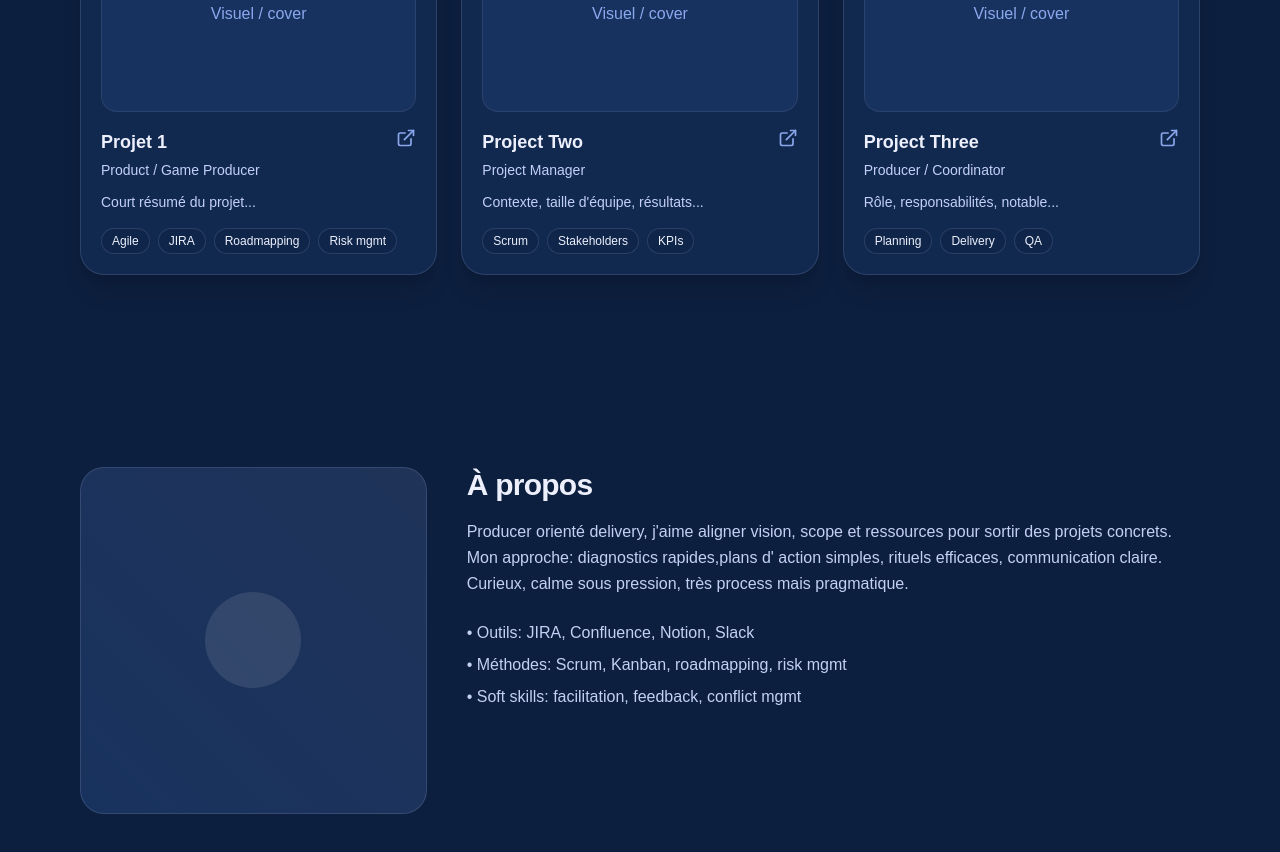
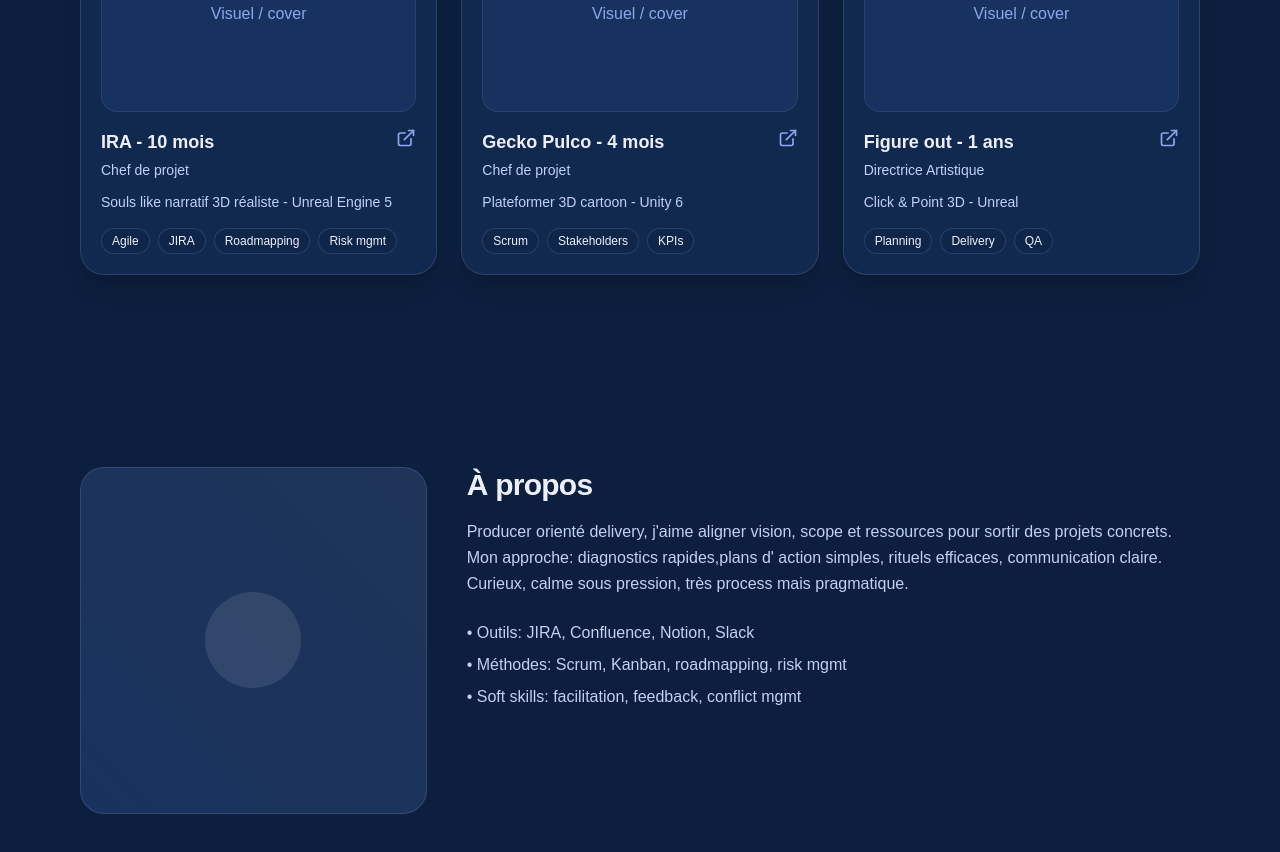
Before and after one commit to ghostofus/louann-portfolio, a Next.js app: page / in a window 1280 px wide. Shown: the part 1300-2152 px from the top of the page. Built offline with nearby package versions, Linux system fonts and the light colour scheme.

Commit message:
Ajout des projets (en cours , à terminer)

```diff
--- a/app/page.js
+++ b/app/page.js
@@ -8,9 +8,9 @@ import { ArrowRight, Mail, Github, Linkedin, ExternalLink, Download } from "luci
 
 // ——— Données (à personnaliser) ———
 const PROJECTS = [
-    { title: "Projet 1", role: "Product / Game Producer", summary: "Court résumé du projet...", tags: ["Agile", "JIRA", "Roadmapping", "Risk mgmt"], link: "#" },
-    { title: "Project Two", role: "Project Manager", summary: "Contexte, taille d'équipe, résultats...", tags: ["Scrum", "Stakeholders", "KPIs"], link: "#" },
-    { title: "Project Three", role: "Producer / Coordinator", summary: "Rôle, responsabilités, notable...", tags: ["Planning", "Delivery", "QA"], link: "#" },
+    { title: "IRA - 10 mois", role: "Chef de projet", summary: "Souls like narratif 3D réaliste - Unreal Engine 5", tags: ["Agile", "JIRA", "Roadmapping", "Risk mgmt"], link: "#" },
+    { title: "Gecko Pulco - 4 mois ", role: "Chef de projet", summary: "Plateformer 3D cartoon - Unity 6", tags: ["Scrum", "Stakeholders", "KPIs"], link: "#" },
+    { title: "Figure out - 1 ans", role: "Directrice Artistique", summary: "Click & Point 3D - Unreal", tags: ["Planning", "Delivery", "QA"], link: "#" },
 ];
 
 const EXPERIENCE = [
```
